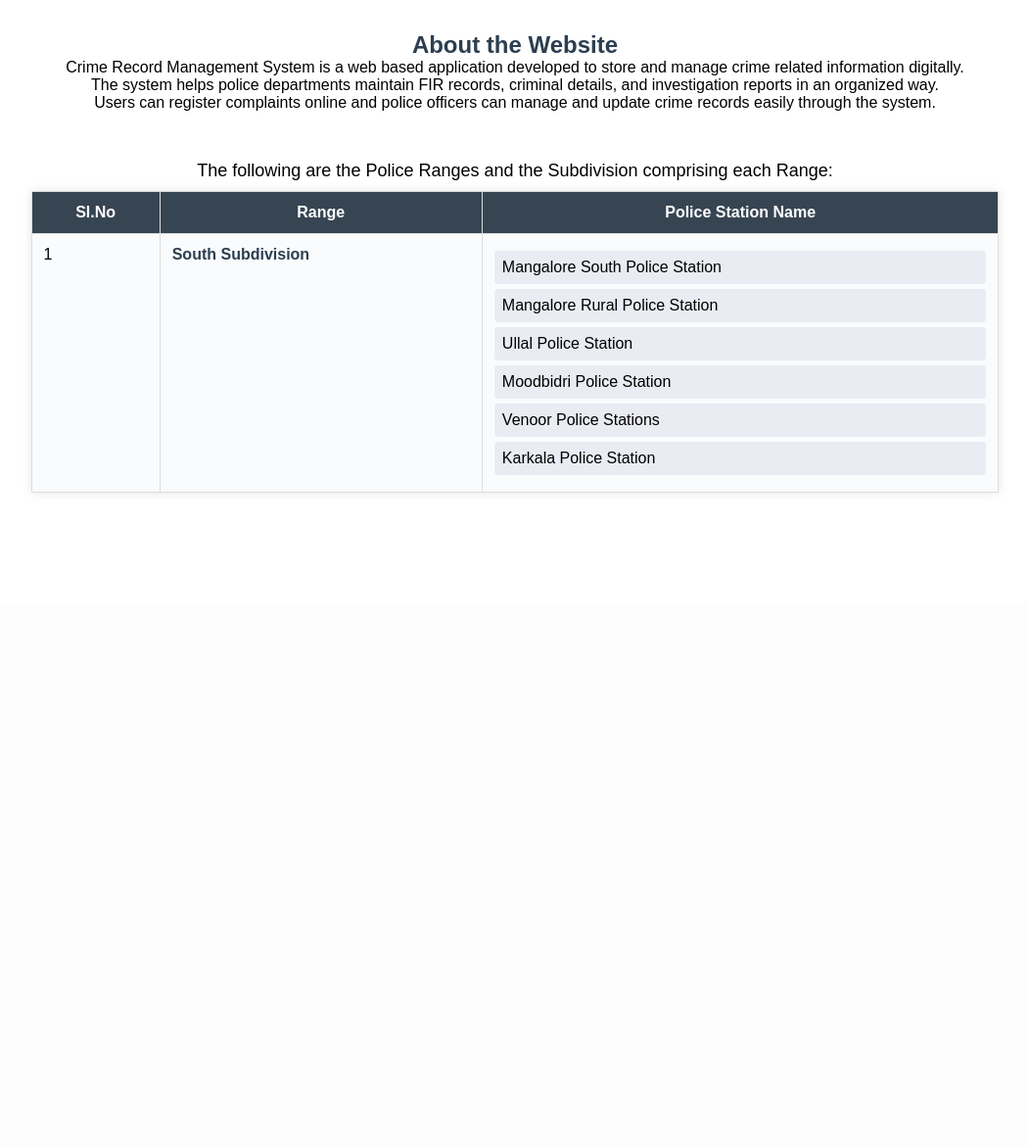
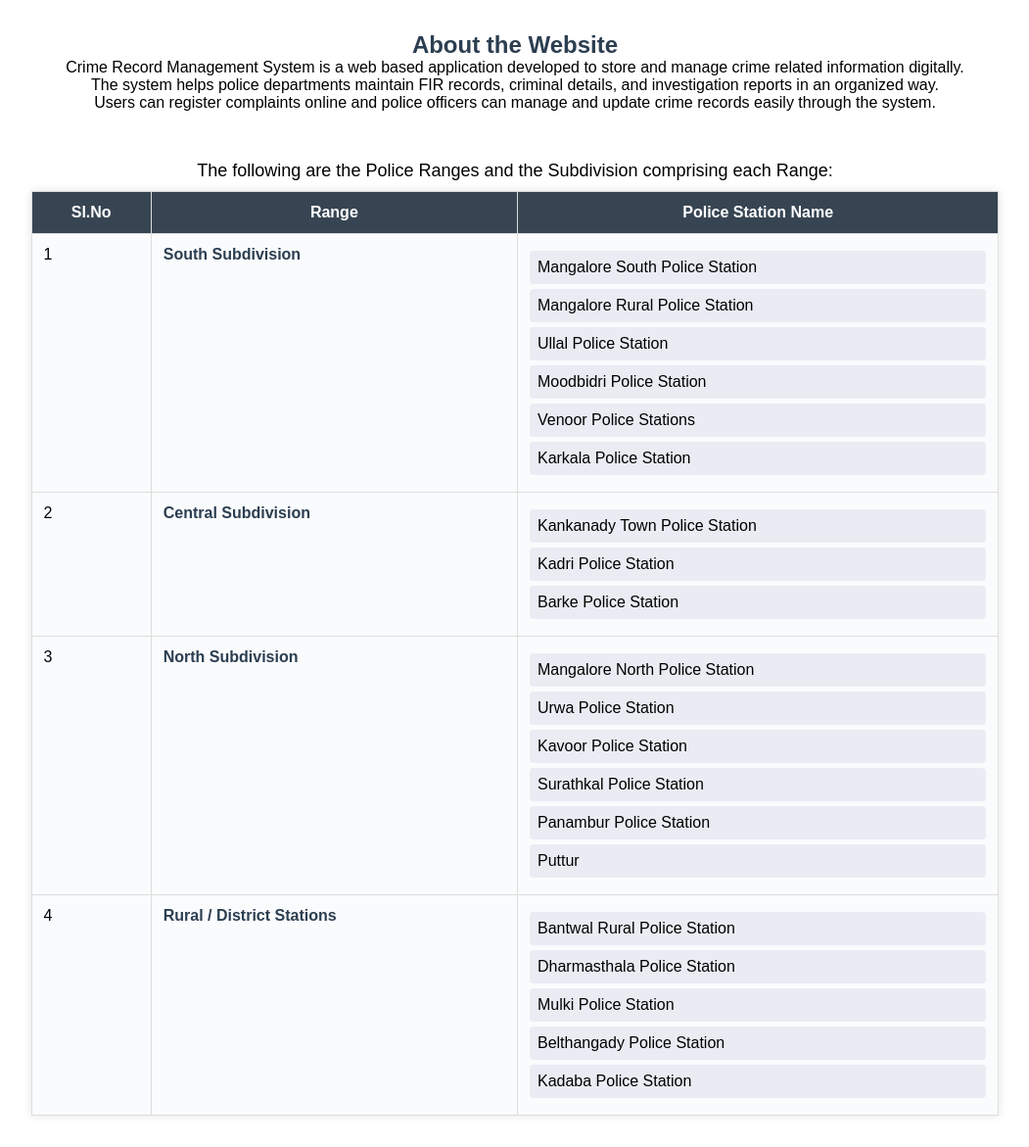
Before and after one commit to Soujanya-AR-21/Crime-Record-Management-System, a PHP site: page / in a window 1280 px wide. Shown: the part 185-1356 px from the top of the page at 98% size, without its empty margins (114-1165 px from the left). Before the commit the page ends 688 px from the top, so only its background shows below. Run offline with PHP 8.4, Linux system fonts and the light colour scheme.

Commit message:
Add police stations for various subdivisions

```diff
--- a/index.php
+++ b/index.php
@@ -208,3 +208,38 @@
                     <div class="Station">Karkala Police Station</div>
                 </td>
             </tr>
+
+            <tr>
+                <td>2</td>
+                <td class="range">Central Subdivision</td>
+                <td>
+                    <div class="Station">Kankanady Town Police Station</div>
+                    <div class="Station">Kadri Police Station</div>
+                    <div class="Station">Barke Police Station</div>
+                </td>
+            </tr>
+
+            <tr>
+                <td>3</td>
+                <td class="range">North Subdivision</td>
+                <td>
+                    <div class="Station">Mangalore North Police Station</div>
+                    <div class="Station">Urwa Police Station</div>
+                    <div class="Station">Kavoor Police Station</div>
+                    <div class="Station">Surathkal Police Station</div>
+                    <div class="Station">Panambur Police Station</div>
+                    <div class="Station">Puttur</div>
+                </td>
+            </tr>
+
+            <tr>
+                <td>4</td>
+                <td class="range">Rural / District Stations</td>
+                <td>
+                    <div class="Station">Bantwal Rural Police Station</div>
+                    <div class="Station">Dharmasthala Police Station</div>
+                    <div class="Station">Mulki Police Station</div>
+                    <div class="Station">Belthangady Police Station</div>
+                    <div class="Station">Kadaba Police Station</div>
+                </td>
+            </tr>
```
